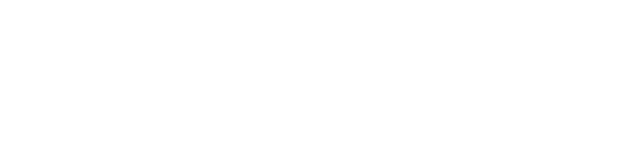
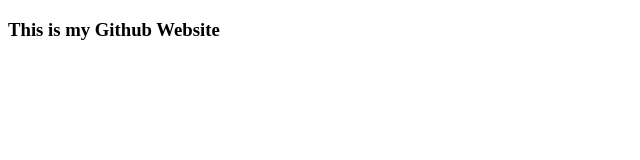
Before and after one commit to Lincoln489/my-projrcts2, a plain HTML site: page index.html in a window 1280 px wide. Shown: the whole page, without its empty margins (0-640 px from the left). Drawn offline with Linux system fonts and the light colour scheme.

Commit message:
upated new file

```diff
--- a/index.html
+++ b/index.html
@@ -6,6 +6,8 @@
     <title>plz work</title>
 </head>
 <body>
-
+    <h3>
+        This is my Github Website
+    </h3>
 </body>
 </html>
```
Also changed, not shown: css/style.css (added).
